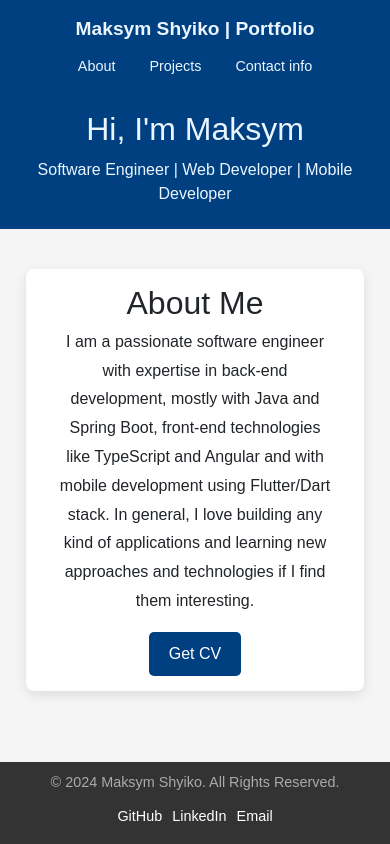
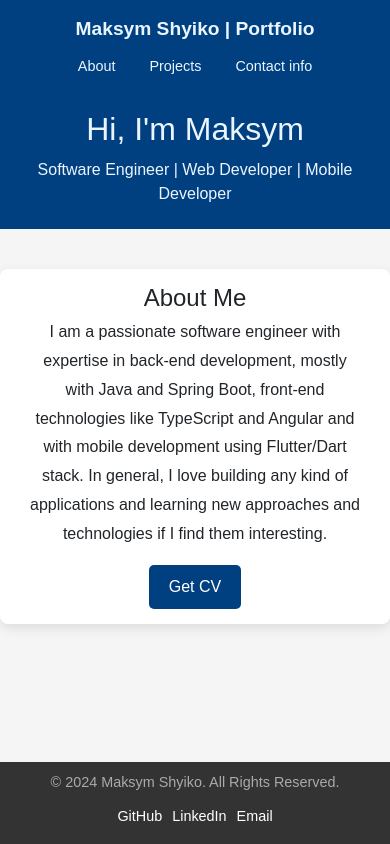
Before and after one commit to M-Bell/Portfolio_FE, an Angular app: page /#/home in a window 390 px wide. Built offline with nearby package versions, Linux system fonts and the light colour scheme.

Commit message:
Adjusted home layout size

```diff
--- a/src/app/layouts/content/home/home.component.css
+++ b/src/app/layouts/content/home/home.component.css
@@ -71,16 +71,6 @@
   background-color: #7a9abd;
 }
 
-@media (max-width: 1500px) {
-  .about-section {
-    max-width: 60vh;
-  }
-
-  .about-section p {
-    font-size: 1.5rem;
-  }
-}
-
 /* Responsive Design */
 @media (max-width: 768px) {
   .hero-content h1 {
@@ -92,8 +82,13 @@
   }
 
   .about-section {
-    max-width: 40vh;
+    max-width: 75vh;
     margin-bottom: 20px;
+  }
+
+  .about-section h2 {
+    font-size: 1.5rem;
+    margin-bottom: 5px;
   }
 
   .description-paragraph {
@@ -102,6 +97,13 @@
 
   .resume-section a {
     font-size: 1rem;
+  }
+}
+
+@media (max-width: 768px) {
+  .about-section {
+    max-width: 60vh;
+    margin-bottom: 10px;
   }
 }
 
```
